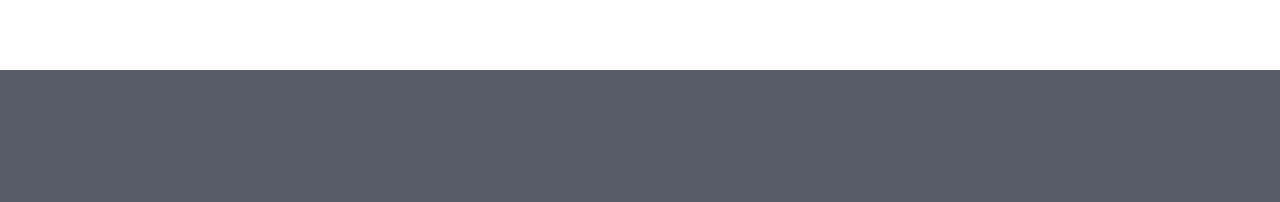
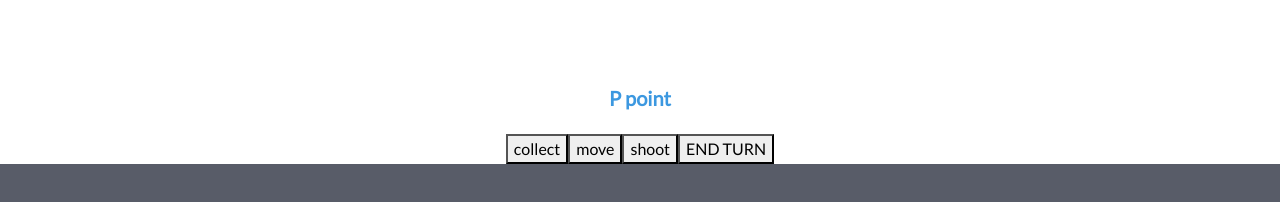
Before and after one commit to Denisska1231/ProjectOOP11, a Next.js app in the folder UI/: page /Game in a window 1280 px wide. Shown: the part 494-696 px from the top of the page. Built offline with nearby package versions, Linux system fonts and the light colour scheme.

Commit message:
Update and rename Game.jsx to Game.js

```diff
--- /dev/null
+++ b/UI/pages/Game.js
@@ -0,0 +1,33 @@
+import React from "react";
+import Navbar from "../components/Navbar";
+import HexGridDemo from "./Grid.js";
+
+export default function Game() {
+  return (
+    <div className="text-center">
+      <Navbar />
+      <HexGridDemo />
+      <div
+      className="d-flex justify-content-center  fw-bold h5 p-3 gap-4"
+      style={{ color: "#3C98E0" }}
+    >
+      P{} point {}
+    </div>
+    <div>
+    <button class="btn-1 ">
+      collect
+      </button>
+      <button class="btn-1">
+      move
+      </button>
+      <button class="btn-1">
+      shoot
+      </button>
+      <button class="btn-1">
+      END TURN
+      </button>
+    </div>
+
+    </div>
+  );
+}
--- a/UI/pages/Game.jsx
+++ /dev/null
@@ -1,12 +0,0 @@
-import React from "react";
-import Navbar from "../components/Navbar";
-import HexGridDemo from "./Grid.js";
-
-export default function Game() {
-  return (
-    <div className="text-center">
-      <Navbar />
-      <HexGridDemo />
-    </div>
-  );
-}
```
